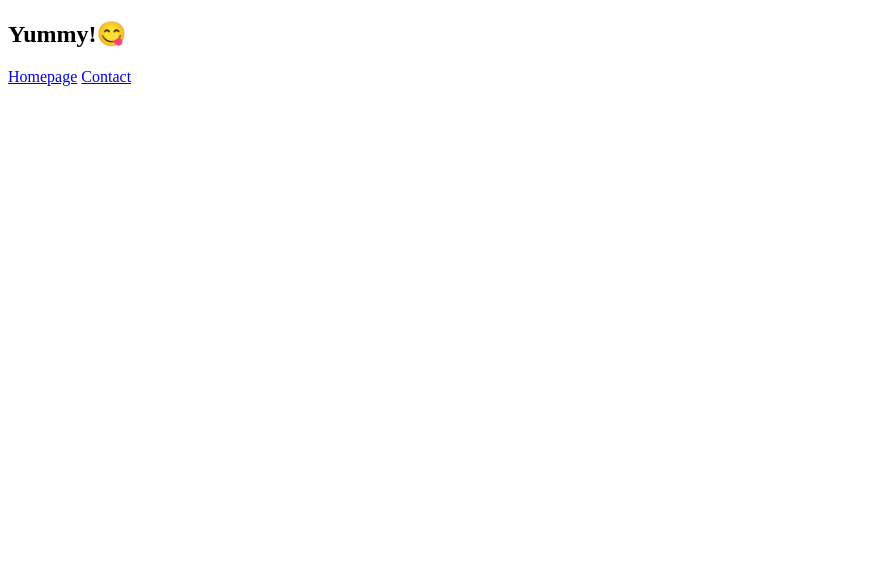
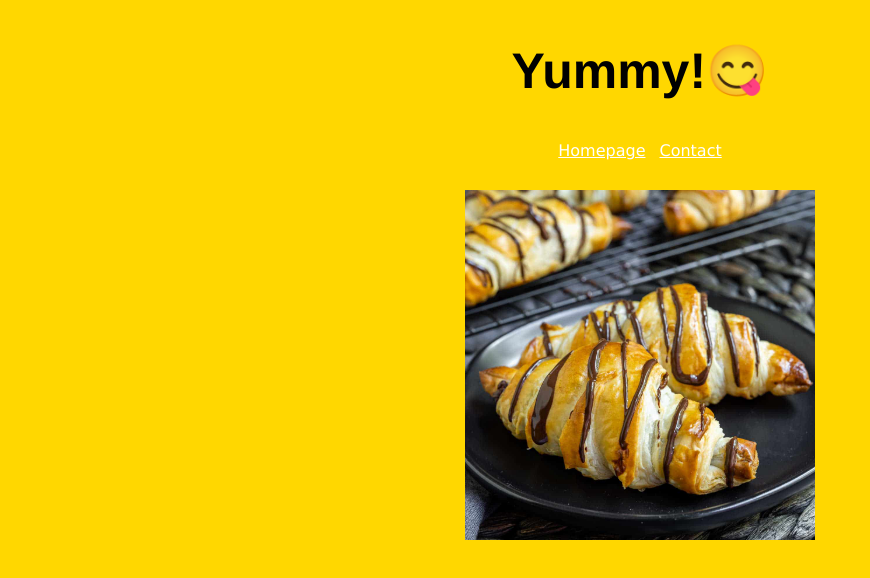
Before and after one commit to hakther15/croissant, a plain HTML site: page photo.html in a window 1280 px wide. Shown: the whole page, without its empty margins (0-870 px from the left). Drawn offline with Linux system fonts and the light colour scheme; the site is published under a folder, as on GitHub Pages, so addresses that start at the root find nothing.

Commit message:
removed forward slashes to see if website deploys

```diff
--- a/photo.html
+++ b/photo.html
@@ -5,14 +5,14 @@
     <meta http-equiv="X-UA-Compatible" content="IE=edge">
     <meta name="viewport" content="width=device-width, initial-scale=1.0">
     <title>Photo</title>
-    <link rel="stylesheet" href="/croissant/css/styles.css">
+    <link rel="stylesheet" href="croissant/css/styles.css">
 </head>
 <body>
     <h2>Yummy!😋</h2>
     <footer>
-        <a href="/croissant/index.html">Homepage</a>
-        <a href="/croissant/contact.html">Contact</a>
+        <a href="croissant/index.html">Homepage</a>
+        <a href="croissant/contact.html">Contact</a>
     </footer>
-    <img src="/croissant/images/croissant.jpg" alt="" width="350px">
+    <img src="croissant/images/croissant.jpg" alt="" width="350px">
 </body>
 </html>
```
Also changed, not shown: contact.html (+3 -3 lines), index.html (+3 -3 lines).
